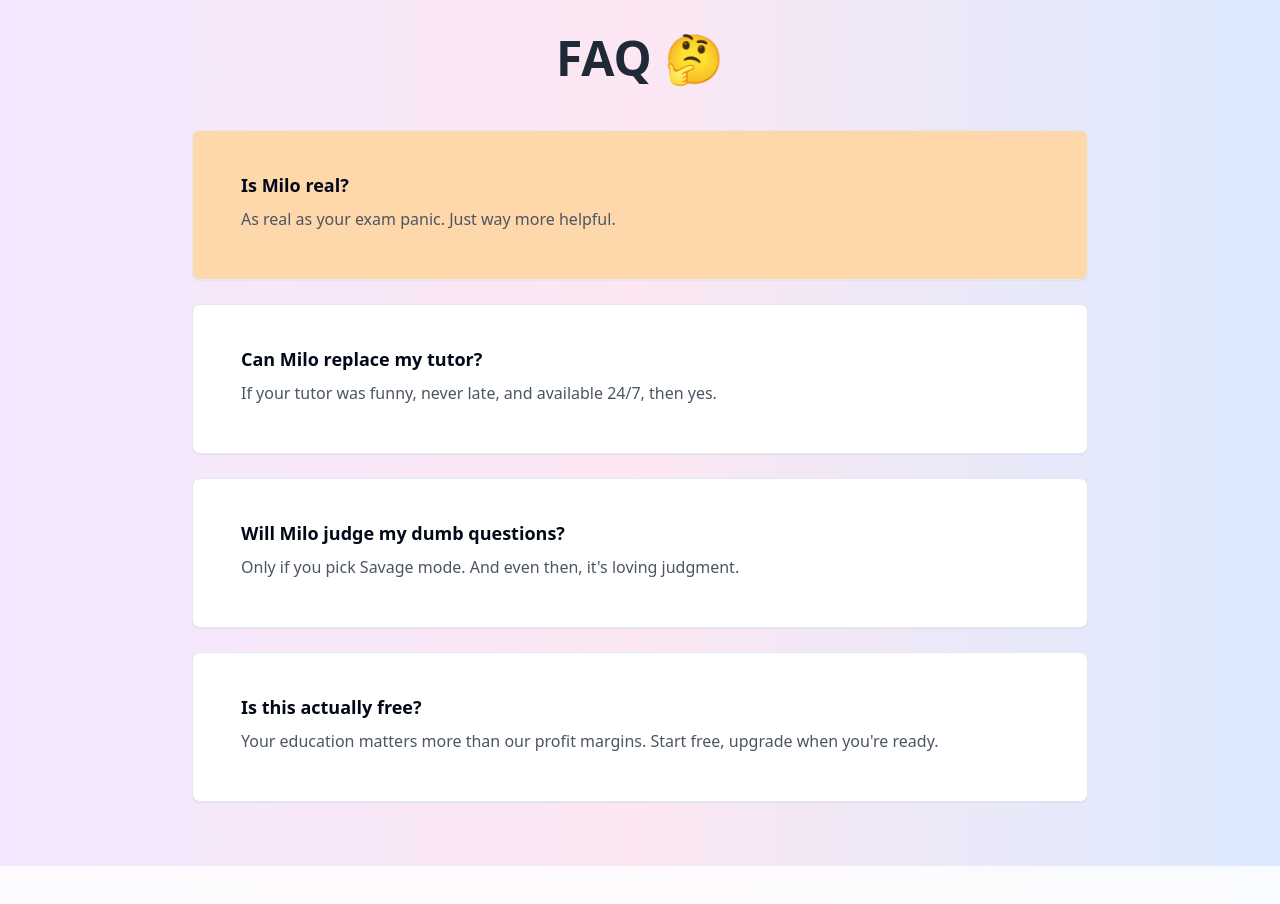
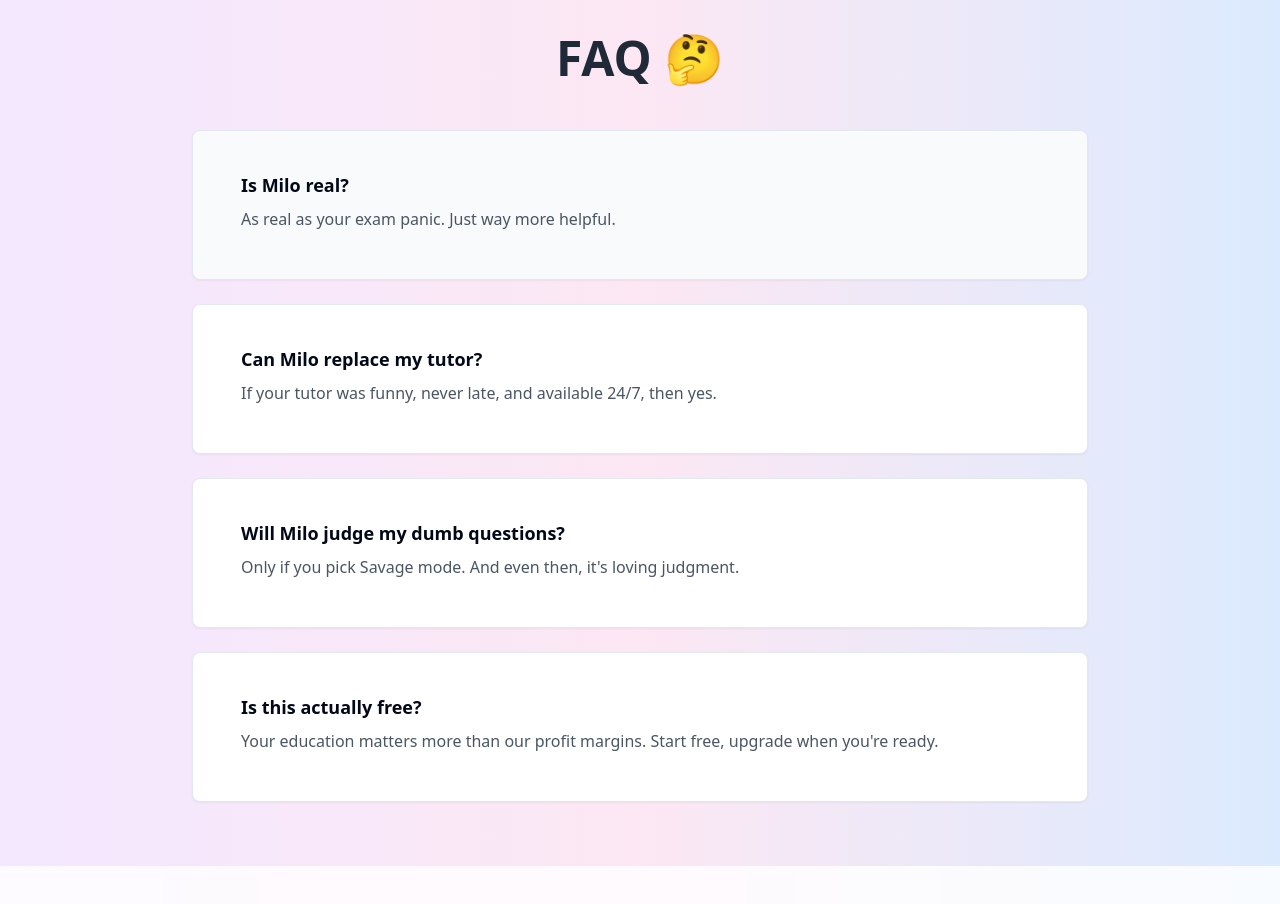
Before and after one commit to priyanshgupta111/milo-learn-hub, a React (Vite) app: page / in a window 1280 px wide. Shown: the part 1960-2864 px from the top of the page. Built offline with nearby package versions, Linux system fonts and the light colour scheme.

Commit message:
Visual edit in Lovable
Edited UI in Lovable

```diff
--- a/src/components/LandingPage.tsx
+++ b/src/components/LandingPage.tsx
@@ -148,7 +148,7 @@ const LandingPage: React.FC<LandingPageProps> = ({
         <div className="max-w-4xl mx-auto">
           <h2 className="text-3xl md:text-5xl font-black text-center mb-12 text-gray-800">FAQ 🤔</h2>
           <div className="space-y-6">
-            <Card className="p-6 hover:shadow-lg transition-shadow bg-orange-200">
+            <Card className="p-6 hover:shadow-lg transition-shadow bg-gray-50">
               <CardContent className="pt-4">
                 <h3 className="font-bold text-lg mb-2">Is Milo real?</h3>
                 <p className="text-gray-600">As real as your exam panic. Just way more helpful.</p>
```
